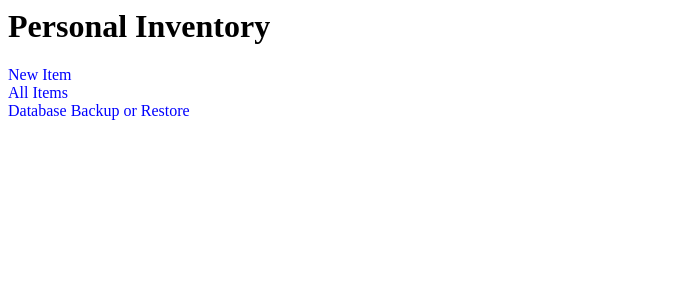
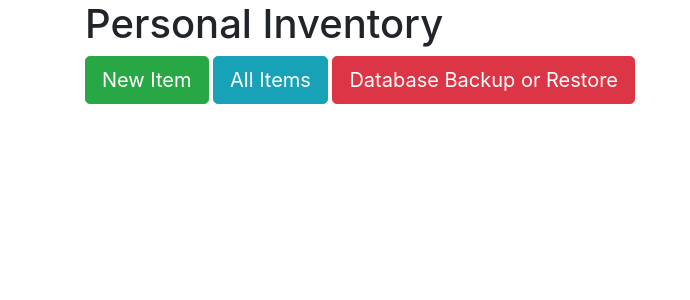
Before and after one commit to scrow/PHP-Inventory, a PHP site: page / in a window 1280 px wide. Shown: the top 300 px of the page, without its empty margins (0-690 px from the left). Run offline with PHP 8.4, Linux system fonts and the light colour scheme; a stand-in replaces the project's code that opens the database connection; some libraries are stand-ins or nearby versions.

Commit message:
Added Twitter Bootstrap functionality - test

```diff
--- a/index.php
+++ b/index.php
@@ -6,17 +6,28 @@ require_once('globals.inc.php');
 
 <HTML>
 	<HEAD>
-		<TITLE>Personal Inventory</TITLE>
-		<LINK REL="stylesheet" HREF="styles.css"/>
+		<meta charset="utf-8">
+		<meta http-equiv="X-UA-Compatible" content="IE=edge">
+		<meta name="viewport" content="width=device-width, initial-scale=1">
+		<TITLE>Personal Inventory - Main</TITLE>
+		<LINK REL="stylesheet" href="bootstrap/dist/css/bootstrap.css"
+		<link rel="stylesheet" href="bootstrap/dist/css/bootstrap-theme.css"
 	</HEAD>
 	<BODY>
+	<div class="container">
 		<H1>Personal Inventory</H1>
 
 		<P>
-			<A HREF="item.php">New Item</A> <BR/>
-			<A HREF="allitems.php">All Items</A> <BR/>
-			<A HREF="backup.php">Database Backup or Restore</A>
+			<A HREF="item.php" class="btn btn-lg btn-success" role="button">New Item</A>
+			<A HREF="allitems.php" role="button" class="btn btn-lg btn-info">All Items</A>
+			<A HREF="backup.php" role="button" class="btn btn-lg btn-danger">Database Backup or Restore</A>
 		</P>
+	</div>
+
+	<!-- jQuery (necessary for Bootstrap's JavaScript plugins) -->
+    <script src="https://ajax.googleapis.com/ajax/libs/jquery/1.11.3/jquery.min.js"></script>
+    <!-- Include all compiled plugins (below), or include individual files as needed -->
+    <script src="bootstrap/dist/js/bootstrap.js"></script>
 
 	</BODY>
 </HTML>
```
